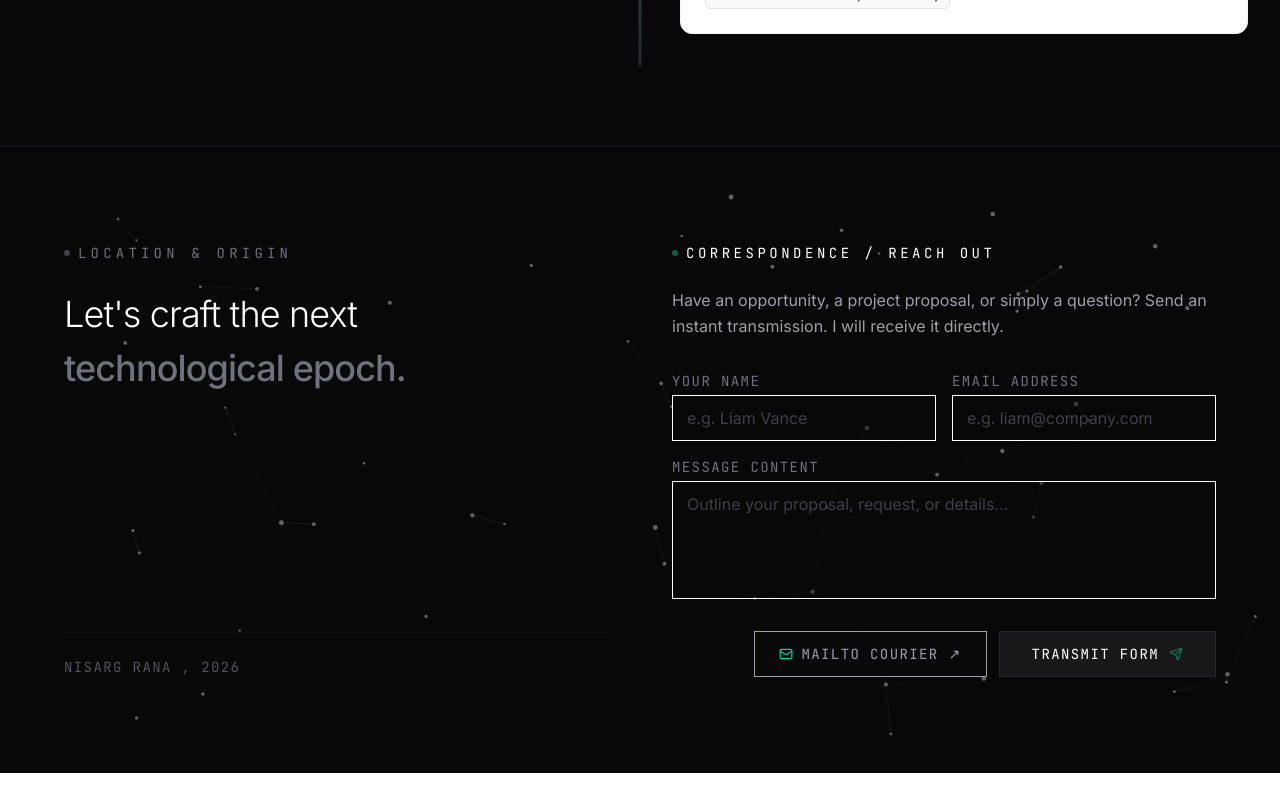
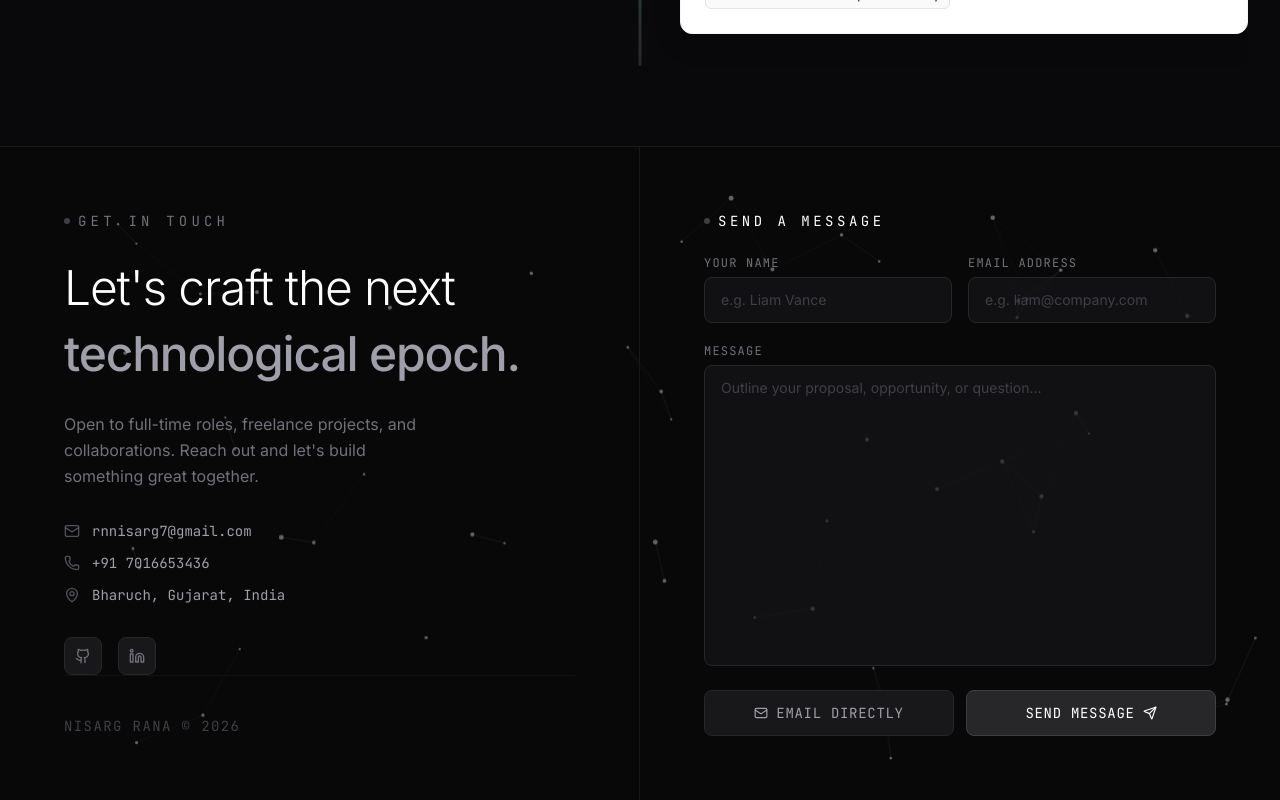
Before and after one commit to nisrg77/portfolio, a React (Vite) app: page / in a window 1280 px wide. Shown: the part 5568-6368 px from the top of the page. Before the commit the page ends 6341 px from the top, so only its background shows below. Built offline with nearby package versions, Linux system fonts and the light colour scheme.

Commit message:
feat: footer 50/50 split with full right-side reach out form

```diff
--- a/src/components/Footer.tsx
+++ b/src/components/Footer.tsx
@@ -228,56 +228,82 @@ export default function Footer() {
     <footer
       id="portfolio-footer"
       ref={containerRef}
-      className="relative min-h-[500px] w-full bg-[#080809] border-t border-zinc-900 overflow-hidden flex flex-col justify-center py-24 px-6 md:px-16 z-20 pointer-events-auto"
+      className="relative w-full bg-[#080809] border-t border-zinc-900 overflow-hidden flex flex-col md:flex-row min-h-[520px] z-20 pointer-events-auto"
     >
-      {/* Constellation Live Canvas Background Layer */}
+      {/* Constellation Canvas Background */}
       <canvas
         ref={canvasRef}
         className="absolute inset-0 w-full h-full pointer-events-none opacity-80"
         style={{ mixBlendMode: 'screen' }}
       />
 
-      {/* Grid Content Overlay sitting legibly over canvas - Balanced Two Column Layout */}
-      <div className="relative max-w-7xl mx-auto w-full grid grid-cols-1 md:grid-cols-12 gap-12 md:gap-16 z-20">
-
-        {/* Left Column (6 Columns): Minimal Typographic Brand panel */}
-        <div id="footer-brand-panel" className="md:col-span-6 flex flex-col justify-between space-y-8 md:space-y-0 text-left">
+      {/* LEFT HALF — Brand panel */}
+      <div id="footer-brand-panel" className="relative z-20 flex flex-col justify-between w-full md:w-1/2 px-10 md:px-16 py-16 border-b md:border-b-0 md:border-r border-zinc-900">
         <div className="space-y-6">
           <div className="flex items-center gap-2">
             <span className="w-1.5 h-1.5 rounded-full bg-zinc-700" />
             <span className="font-mono text-sm tracking-[0.3em] text-zinc-500 uppercase">
-                Location & Origin
+              Get in touch
             </span>
           </div>
 
-            <h3 className="text-3xl md:text-4xl font-sans font-light tracking-tight text-white leading-normal max-w-md">
+          <h3 className="text-4xl md:text-5xl font-sans font-light tracking-tight text-white leading-snug">
             Let's craft the next <br />
-              <span className="text-zinc-500 font-medium text-emerald-400">technological epoch.</span>
+            <span className="font-medium text-zinc-400">technological epoch.</span>
           </h3>
-          </div>
 
-          <div className="space-y-2 border-t border-zinc-900/60 pt-6 text-sm font-mono text-zinc-600 uppercase tracking-widest">
-            <p>NISARG RANA , 2026</p>
+          <p className="text-zinc-500 text-base leading-relaxed max-w-sm">
+            Open to full-time roles, freelance projects, and collaborations. Reach out and let's build something great together.
+          </p>
+
+          {/* Contact info */}
+          <div className="space-y-3 pt-2">
+            <a href={`mailto:${personalInfo.email}`} className="flex items-center gap-3 text-zinc-400 hover:text-white transition-colors group">
+              <Mail className="w-4 h-4 text-zinc-600 group-hover:text-zinc-300 shrink-0" />
+              <span className="text-sm font-mono">{personalInfo.email}</span>
+            </a>
+            <a href={`tel:${personalInfo.phone.replace(/\s+/g, '')}`} className="flex items-center gap-3 text-zinc-400 hover:text-white transition-colors group">
+              <Phone className="w-4 h-4 text-zinc-600 group-hover:text-zinc-300 shrink-0" />
+              <span className="text-sm font-mono">{personalInfo.phone}</span>
+            </a>
+            <div className="flex items-center gap-3 text-zinc-400 group">
+              <MapPin className="w-4 h-4 text-zinc-600 shrink-0" />
+              <span className="text-sm font-mono">{personalInfo.location}</span>
             </div>
           </div>
 
-        {/* Right Column (6 Columns): Reach Out Form Panel */}
-        <div id="footer-reachout-panel" className="md:col-span-6 space-y-6 text-left">
-          <div className="flex items-center gap-2">
-            <div className="w-1.5 h-1.5 rounded-full bg-emerald-500 animate-pulse" />
+          {/* Social links */}
+          <div className="flex items-center gap-4 pt-2">
+            <a href={personalInfo.github} target="_blank" rel="noreferrer" aria-label="GitHub"
+              className="p-2.5 rounded-lg bg-zinc-900 border border-zinc-800 text-zinc-500 hover:text-white hover:border-zinc-600 transition-all">
+              <Github className="w-4 h-4" />
+            </a>
+            <a href={personalInfo.linkedin} target="_blank" rel="noreferrer" aria-label="LinkedIn"
+              className="p-2.5 rounded-lg bg-zinc-900 border border-zinc-800 text-zinc-500 hover:text-white hover:border-zinc-600 transition-all">
+              <Linkedin className="w-4 h-4" />
+            </a>
+          </div>
+        </div>
+
+        <div className="pt-10 border-t border-zinc-900/60 text-sm font-mono text-zinc-700 uppercase tracking-widest">
+          <p>Nisarg Rana © 2026</p>
+        </div>
+      </div>
+
+      {/* RIGHT HALF — Contact form, fills entire right side */}
+      <div id="footer-reachout-panel" className="relative z-20 flex flex-col w-full md:w-1/2 px-10 md:px-16 py-16">
+        <div className="flex items-center gap-2 mb-6">
+          <div className="w-1.5 h-1.5 rounded-full bg-zinc-500 animate-pulse" />
           <h4 className="font-mono text-sm tracking-[0.25em] text-white uppercase">
-              Correspondence / Reach Out
+            Send a Message
           </h4>
         </div>
-          <p className="text-zinc-400 text-base leading-relaxed font-sans">
-            Have an opportunity, a project proposal, or simply a question? Send an instant transmission. I will receive it directly.
-          </p>
 
-          <form onSubmit={handleSubmit} id="footer-contact-form" className="space-y-4 pt-2">
+        <form onSubmit={handleSubmit} id="footer-contact-form" className="flex flex-col flex-1 gap-5">
+          {/* Name + Email row */}
           <div className="grid grid-cols-1 sm:grid-cols-2 gap-4">
-              {/* Name field */}
-              <div className="space-y-1">
-                <label htmlFor="footer-field-name" className="text-sm font-mono uppercase text-zinc-500 tracking-widest block">
+            <div className="space-y-1.5">
+              <label htmlFor="footer-field-name" className="text-xs font-mono uppercase text-zinc-500 tracking-widest block">
                 Your Name
               </label>
               <input
@@ -289,13 +315,11 @@ export default function Footer() {
                 onChange={handleChange}
                 placeholder="e.g. Liam Vance"
                 disabled={status.type === 'loading'}
-                  className="w-full text-base font-sans text-white bg-zinc-950/40 border border-zinc-850 focus:border-emerald-500 focus:outline-none px-3.5 py-2.5 rounded-none transition-all placeholder:text-zinc-700"
+                className="w-full text-sm font-sans text-white bg-zinc-900/60 border border-zinc-800 focus:border-zinc-500 focus:outline-none px-4 py-3 rounded-lg transition-all placeholder:text-zinc-700"
               />
             </div>
-
-              {/* Email field */}
-              <div className="space-y-1">
-                <label htmlFor="footer-field-email" className="text-sm font-mono uppercase text-zinc-500 tracking-widest block">
+            <div className="space-y-1.5">
+              <label htmlFor="footer-field-email" className="text-xs font-mono uppercase text-zinc-500 tracking-widest block">
                 Email Address
               </label>
               <input
@@ -307,67 +331,51 @@ export default function Footer() {
                 onChange={handleChange}
                 placeholder="e.g. liam@company.com"
                 disabled={status.type === 'loading'}
-                  className="w-full text-base font-sans text-white bg-zinc-950/40 border border-zinc-850 focus:border-emerald-500 focus:outline-none px-3.5 py-2.5 rounded-none transition-all placeholder:text-zinc-700"
+                className="w-full text-sm font-sans text-white bg-zinc-900/60 border border-zinc-800 focus:border-zinc-500 focus:outline-none px-4 py-3 rounded-lg transition-all placeholder:text-zinc-700"
               />
             </div>
           </div>
 
-            {/* Message field */}
-            <div className="space-y-1">
-              <label htmlFor="footer-field-message" className="text-sm font-mono uppercase text-zinc-500 tracking-widest block">
-                Message Content
+          {/* Message — grows to fill remaining space */}
+          <div className="space-y-1.5 flex-1 flex flex-col">
+            <label htmlFor="footer-field-message" className="text-xs font-mono uppercase text-zinc-500 tracking-widest block">
+              Message
             </label>
             <textarea
               id="footer-field-message"
               name="message"
               required
-                rows={4}
+              rows={6}
               value={formData.message}
               onChange={handleChange}
-                placeholder="Outline your proposal, request, or details..."
+              placeholder="Outline your proposal, opportunity, or question..."
               disabled={status.type === 'loading'}
-                className="w-full text-base font-sans text-white bg-zinc-950/40 border border-zinc-850 focus:border-emerald-500 focus:outline-none px-3.5 py-2.5 rounded-none transition-all placeholder:text-zinc-700 resize-none animate-none"
+              className="w-full flex-1 text-sm font-sans text-white bg-zinc-900/60 border border-zinc-800 focus:border-zinc-500 focus:outline-none px-4 py-3 rounded-lg transition-all placeholder:text-zinc-700 resize-none"
             />
           </div>
 
-            {/* Submit and status row */}
-            <div className="flex flex-col sm:flex-row items-stretch sm:items-center justify-between gap-4 pt-2">
-              <div className="flex-1">
+          {/* Status messages */}
           {status.type === 'loading' && (
-                  <div role="status" className="flex items-center gap-2 text-zinc-400 text-base font-mono font-light">
+            <div role="status" className="flex items-center gap-2 text-zinc-400 text-sm font-mono">
               <div className="w-3.5 h-3.5 border border-zinc-400 border-t-transparent animate-spin rounded-full" />
-                    <span>Processing message transmission...</span>
+              <span>Sending...</span>
             </div>
           )}
           {status.type === 'success' && (
-                  <div className="bg-emerald-500/5 border border-emerald-500/10 p-3 rounded-none animate-fade-in flex flex-col gap-2.5 text-base font-sans font-light">
-                    <div className="flex items-start gap-2 text-emerald-400">
-                      <CheckCircle2 className="w-4 h-4 shrink-0 mt-0.5 animate-pulse" />
+            <div className="flex items-start gap-2 text-zinc-300 text-sm font-sans bg-zinc-800/50 border border-zinc-700 p-3 rounded-lg animate-fade-in">
+              <CheckCircle2 className="w-4 h-4 shrink-0 mt-0.5 text-zinc-400" />
               <span>{status.message}</span>
-                    </div>
-                    {status.previewUrl && (
-                      <div className="pt-2 border-t border-emerald-500/10 flex items-center">
-                        <a
-                          href={status.previewUrl}
-                          target="_blank"
-                          rel="noopener noreferrer"
-                          className="inline-flex items-center gap-1.5 px-3 py-1.5 bg-emerald-500 hover:bg-emerald-400 text-[#080809] font-mono text-sm font-bold uppercase tracking-wider transition-colors select-none"
-                        >
-                          <span>Show Email Inbox Demo ↗</span>
-                        </a>
-                      </div>
-                    )}
             </div>
           )}
           {status.type === 'error' && (
-                  <div className="flex items-start gap-2 text-rose-400 text-base font-sans font-light bg-rose-500/5 border border-rose-500/10 p-3 rounded-none animate-fade-in">
+            <div className="flex items-start gap-2 text-rose-400 text-sm font-sans bg-rose-500/5 border border-rose-500/10 p-3 rounded-lg animate-fade-in">
               <AlertTriangle className="w-4 h-4 shrink-0 mt-0.5" />
               <span>{status.message}</span>
             </div>
           )}
-              </div>
 
-              <div className="flex flex-col sm:flex-row items-stretch gap-3 shrink-0">
+          {/* Buttons */}
+          <div className="flex flex-col sm:flex-row gap-3 pt-1">
             <a
               id="footer-mailto-btn"
               href={`mailto:${personalInfo.email}?subject=${encodeURIComponent(
@@ -375,26 +383,23 @@ export default function Footer() {
               )}&body=${encodeURIComponent(
                 `${formData.message ? `${formData.message}\n\n` : ''}Sender: ${formData.name || 'Anonymous'}\nEmail: ${formData.email || 'Not provided'}`
               )}`}
-                  className="px-6 py-3 bg-zinc-950 border border-zinc-850 hover:border-emerald-500 hover:text-emerald-400 text-zinc-400 text-sm font-mono tracking-widest uppercase transition-colors rounded-none flex items-center justify-center gap-2 cursor-pointer select-none"
+              className="flex-1 px-5 py-3 bg-zinc-900 border border-zinc-800 hover:border-zinc-600 text-zinc-400 hover:text-white text-sm font-mono tracking-wider uppercase transition-all rounded-lg flex items-center justify-center gap-2 cursor-pointer select-none"
             >
-                  <Mail className="w-3.5 h-3.5 text-emerald-400" />
-                  <span>Mailto Courier ↗</span>
+              <Mail className="w-3.5 h-3.5" />
+              <span>Email Directly</span>
             </a>
 
             <button
               id="footer-submit-btn"
               type="submit"
               disabled={status.type === 'loading'}
-                  className="px-8 py-3 bg-zinc-900 border border-zinc-800 hover:border-emerald-500 text-white text-sm font-mono tracking-widest uppercase transition-colors rounded-none flex items-center justify-center gap-2.5 cursor-pointer disabled:opacity-50 select-none shrink-0"
+              className="flex-1 px-5 py-3 bg-zinc-800 border border-zinc-700 hover:bg-zinc-700 hover:border-zinc-500 text-white text-sm font-mono tracking-wider uppercase transition-all rounded-lg flex items-center justify-center gap-2 cursor-pointer disabled:opacity-50 select-none"
             >
-                  <span>Transmit Form</span>
-                  <Send className="w-3.5 h-3.5 text-emerald-400 animate-pulse" />
+              <span>Send Message</span>
+              <Send className="w-3.5 h-3.5" />
             </button>
           </div>
-            </div>
         </form>
-        </div>
-
       </div>
 
     </footer>
```
Lines whose indentation alone changed are shown as unchanged.
